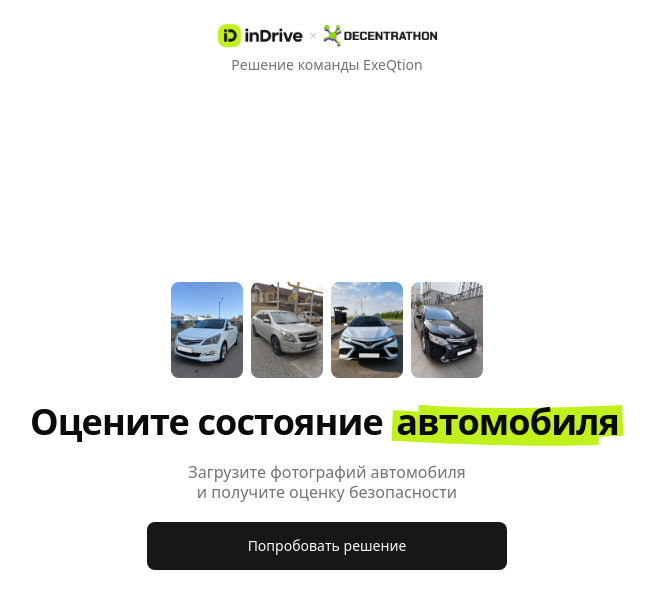
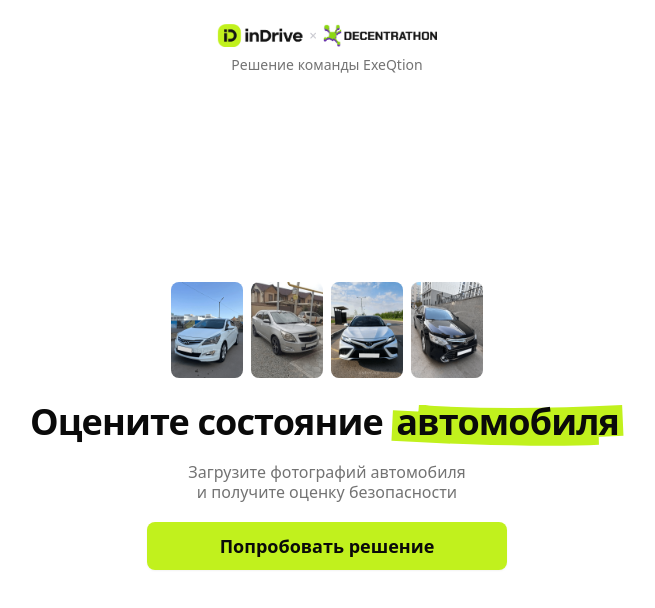
Before and after one commit to Vivrish/Decentrathon, a React (Vite) app in the folder frontend/: page / in a window 1280 px wide. Shown: the top 608 px of the page, without its empty margins (313-968 px from the left). Built offline with nearby package versions, Linux system fonts and the light colour scheme.

Commit message:
fixup! Merge branch 'create-main-page-v2' of https://github.com/Vivrish/Decentrathon into create-main-page-v2

```diff
--- a/frontend/src/components/ui/button.tsx
+++ b/frontend/src/components/ui/button.tsx
@@ -5,12 +5,12 @@
 import { cn } from "@/lib/utils";
 
 const buttonVariants = cva(
-  "inline-flex items-center justify-center gap-2 whitespace-nowrap rounded-md text-sm font-medium transition-all disabled:pointer-events-none disabled:opacity-50 [&_svg]:pointer-events-none [&_svg:not([class*='size-'])]:size-4 shrink-0 [&_svg]:shrink-0 outline-none focus-visible:border-ring focus-visible:ring-ring/50 focus-visible:ring-[3px] aria-invalid:ring-destructive/20 dark:aria-invalid:ring-destructive/40 aria-invalid:border-destructive",
+  "inline-flex items-center justify-center gap-2 whitespace-nowrap rounded-md text-sm font-semibold transition-all disabled:pointer-events-none disabled:opacity-50 [&_svg]:pointer-events-none [&_svg:not([class*='size-'])]:size-4 shrink-0 [&_svg]:shrink-0 outline-none focus-visible:border-ring focus-visible:ring-ring/50 focus-visible:ring-[3px] aria-invalid:ring-destructive/20 dark:aria-invalid:ring-destructive/40 aria-invalid:border-destructive",
   {
     variants: {
       variant: {
         default:
-          "bg-primary text-primary-foreground shadow-xs hover:bg-primary/90",
+          "bg-primary text-foreground text-lg shadow-xs hover:bg-primary/90",
         destructive:
           "bg-destructive text-white shadow-xs hover:bg-destructive/90 focus-visible:ring-destructive/20 dark:focus-visible:ring-destructive/40 dark:bg-destructive/60",
         outline:
--- a/frontend/src/index.css
+++ b/frontend/src/index.css
@@ -49,7 +49,7 @@
   --card-foreground: oklch(0.145 0 0);
   --popover: oklch(1 0 0);
   --popover-foreground: oklch(0.145 0 0);
-  --primary: oklch(0.205 0 0);
+  --primary: oklch(0.8925 0.2143 123.22);
   --primary-foreground: oklch(0.985 0 0);
   --secondary: oklch(0.97 0 0);
   --secondary-foreground: oklch(0.205 0 0);
@@ -83,7 +83,7 @@
   --card-foreground: oklch(0.985 0 0);
   --popover: oklch(0.205 0 0);
   --popover-foreground: oklch(0.985 0 0);
-  --primary: oklch(0.922 0 0);
+  --primary: oklch(0.8925 0.2143 123.22);
   --primary-foreground: oklch(0.205 0 0);
   --secondary: oklch(0.269 0 0);
   --secondary-foreground: oklch(0.985 0 0);
```
